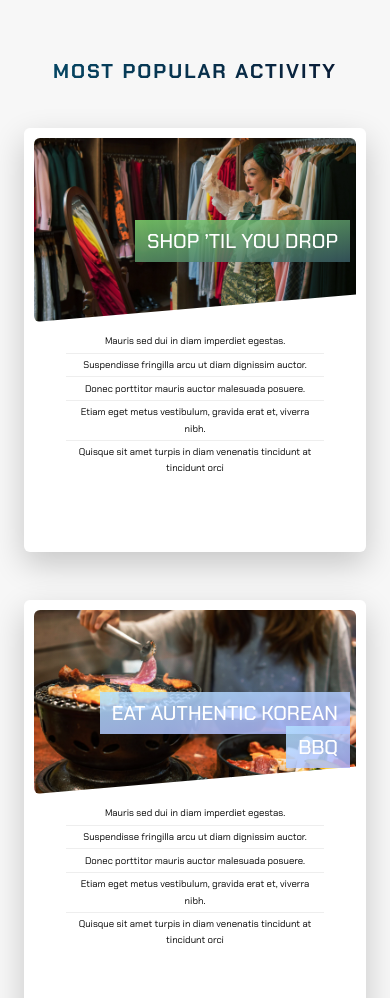
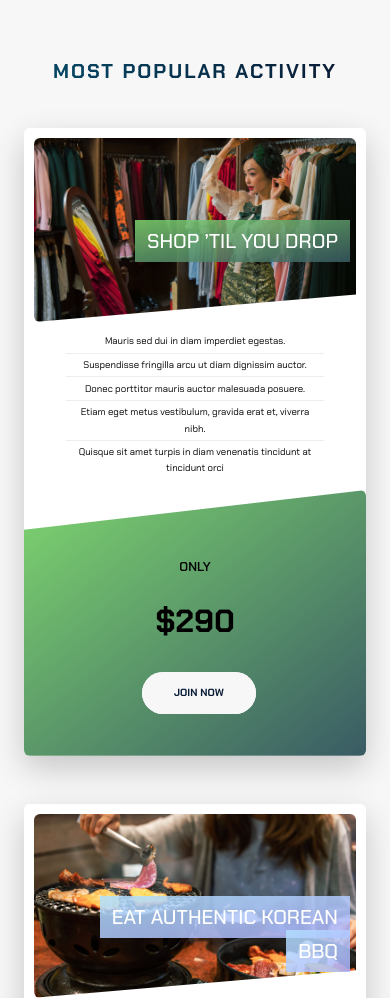
Before and after one commit to SeverusVape/SASS_EXAMPLES, a website: page ACTIVITY/index.html in a window 390 px wide. Shown: the part 2991-3989 px from the top of the page. Drawn offline with Linux system fonts and the light colour scheme.

Commit message:
Cards mobile version

```diff
--- a/ACTIVITY/sass/components/_card.scss
+++ b/ACTIVITY/sass/components/_card.scss
@@ -269,4 +269,52 @@
         font-size: 6rem;
         font-weight: 800;
     }
+
+    @include respond(tab-port) {
+        height: auto;
+        border-radius: 6px;
+        background-color: rgb(255, 255, 255);
+        box-shadow: 0 1.5rem 4rem rgba($color-box-shadow, 0.2);
+
+        &__side {
+            height: auto;
+            position: relative;
+            padding: 10px;
+            box-shadow: none;
+
+            &--back {
+                transform: rotateY(0);
+                clip-path: polygon(0 15%, 100% 0, 100% 100%, 0 100%);
+            }
+        }
+
+        &:hover &__side--front {
+            transform: rotateY(0);
+        }
+
+        &__cta {
+            position: relative;
+            top: 0;
+            left: 0;
+            transform: translate(0);
+            width: 100%;
+            padding: 7rem 4rem 4rem 4rem;
+        }
+
+        &__price-box {
+            margin-bottom: 3rem;
+        }
+
+        &__price-value {
+            font-size: 4rem;
+        }
+    }
 }
+
+.btn {
+    @include respond(tab-port) {
+        &--gray {
+            margin-left: 9.5rem;
+        }
+    }
+}
```
Also changed, not shown: ACTIVITY/css/style.css.
